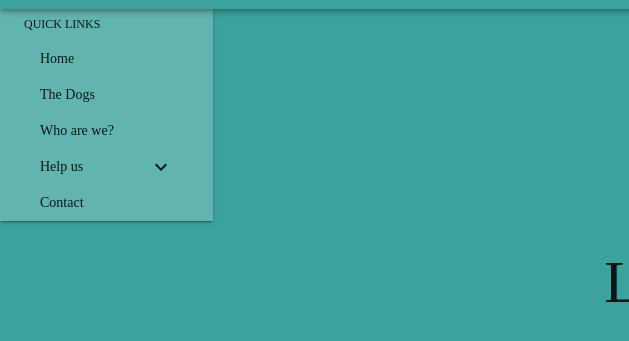
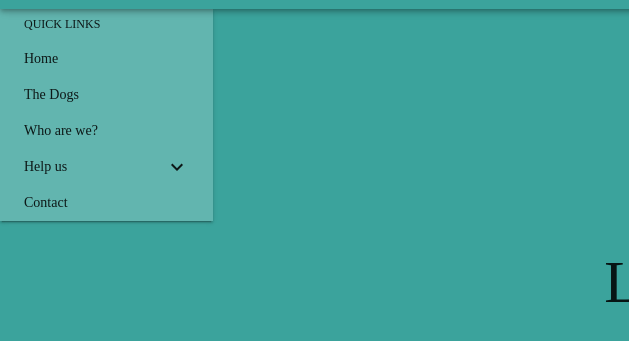
Before and after one commit to fuerte-nerd/project-cambao, a Gatsby site: page / in a window 1280 px wide. Shown: the part 55-396 px from the top of the page, 0-629 px from the left. Built offline with nearby package versions, Linux system fonts and the light colour scheme; Gatsby itself is replaced by a stand-in of ours; a web font is replaced by a local one.

Commit message:
Autogit: 30-04-2020 11:27

```diff
--- a/src/components/layout.js
+++ b/src/components/layout.js
@@ -70,16 +70,21 @@ const Layout = ({ children }) => {
                   <Container>
                     <Typography variant="overline">Quick Links</Typography>
                     <List disablePadding dense>
-                      <ListItem button>
+                      <ListItem disableGutters button>
                         <ListItemText primary="Home" />
                       </ListItem>
-                      <ListItem button>
+                      <ListItem disableGutters button>
                         <ListItemText primary="The Dogs" />
                       </ListItem>
-                      <ListItem button>
+                      <ListItem disableGutters button>
                         <ListItemText primary="Who are we?" />
                       </ListItem>
-                      <ListItem onClick={handleClick} id="help-us" button>
+                      <ListItem
+                        disableGutters
+                        onClick={handleClick}
+                        id="help-us"
+                        button
+                      >
                         <ListItemText primary="Help us" />
                         {helpUsOpen ? <ExpandLess /> : <ExpandMore />}
                       </ListItem>
@@ -111,7 +116,7 @@ const Layout = ({ children }) => {
                           </ListItem>
                         </List>
                       </Collapse>
-                      <ListItem button>
+                      <ListItem disableGutters button>
                         <ListItemText primary="Contact" />
                       </ListItem>
                     </List>
```
